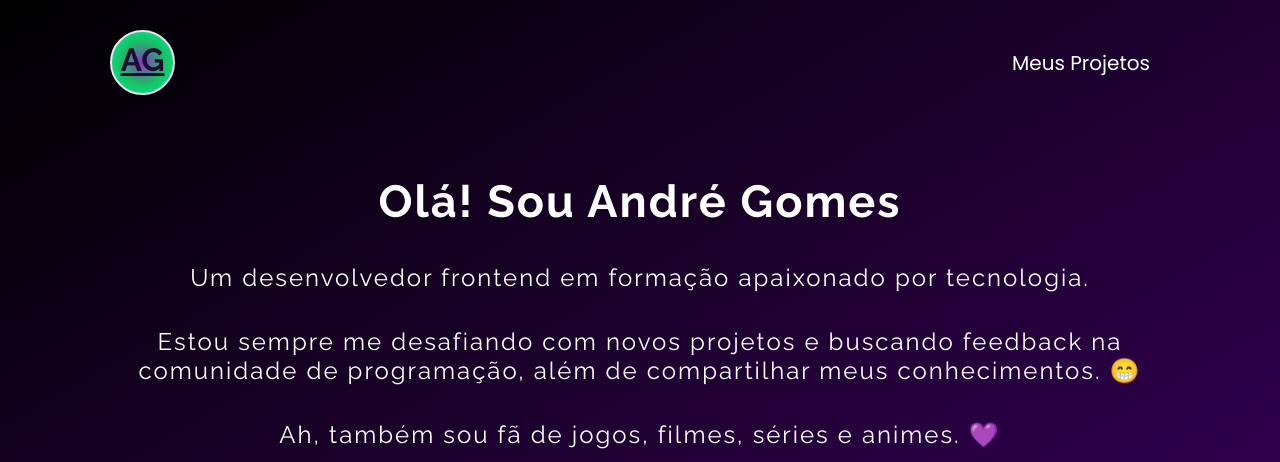
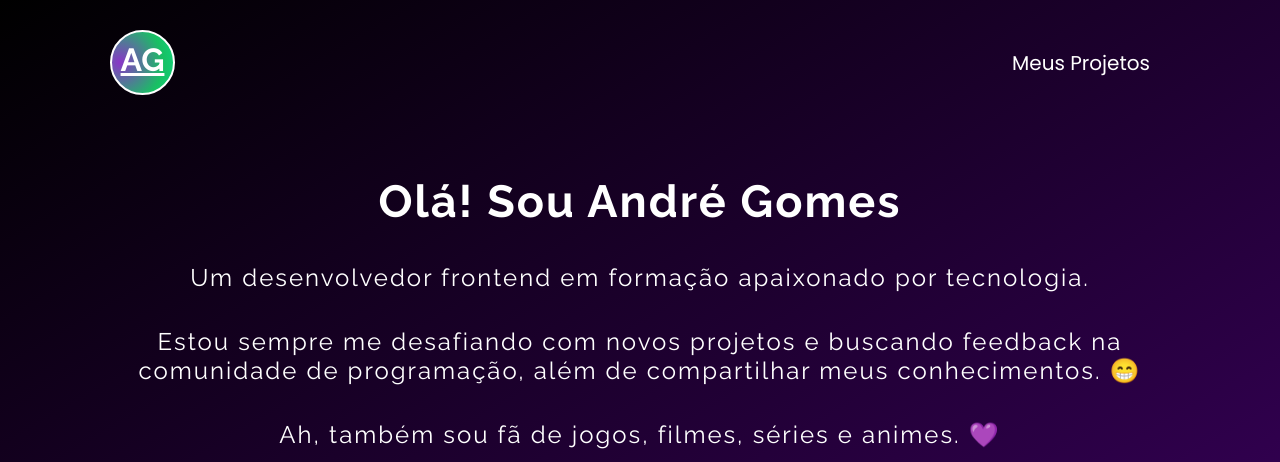
Before and after one commit to AndreGomes779/Porte_folio, a plain HTML site: page index.html in a window 1280 px wide. In both pictures the pointer is over the element "AG". Shown: the top 462 px of the page. Drawn offline with nearby package versions, Linux system fonts and the light colour scheme.

Commit message:
Update styles.css

```diff
--- a/src/CSS/styles.css
+++ b/src/CSS/styles.css
@@ -28,15 +28,12 @@ body {
 	line-height: 55px;
 	font-family: "Raleway", sans-serif;
 	transition: 0.2s;
-	background: radial-gradient(circle, #8a35c8, #18c063, #00eea2);
 }
 
 .cabecalho a:hover .logo {
-	color: #1f0c31;
-	border: 2px solid #ece5f1;
-}
-.logo{
-
+	background: radial-gradient(circle, #8a35c8, #18c063, #00eea2);
+	background-size: 200% 200%;
+	animation: gradient-animation 5s ease infinite;
 }
 
 .cabecalho .menu li a {
```
